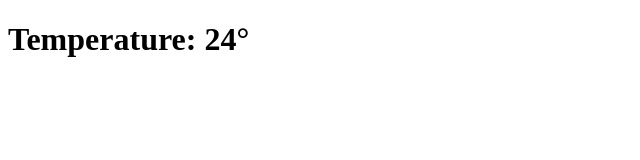
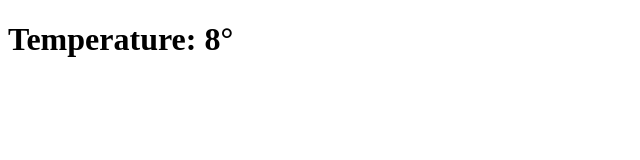
Before and after one commit to symplifygh/sj-weather-app, a plain HTML site: page index.html in a window 1280 px wide. Shown: the full height of the page, 0-640 px from the left. Drawn offline with Linux system fonts and the light colour scheme.

Commit message:
Automated Update

```diff
--- a/index.html
+++ b/index.html
@@ -6,6 +6,6 @@
     <title>Weather App</title>
 </head>
 <body>
-    <h1>Temperature: 24°</h1>
+    <h1>Temperature: 8°</h1>
 </body>
 </html>
```
